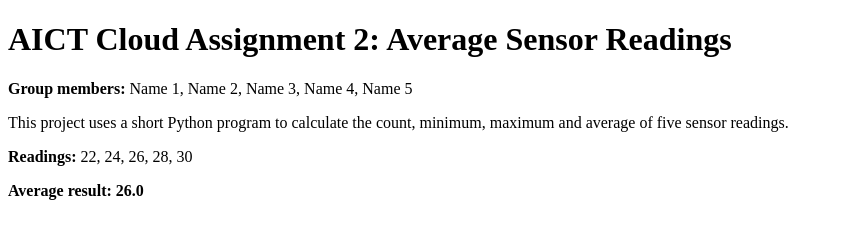
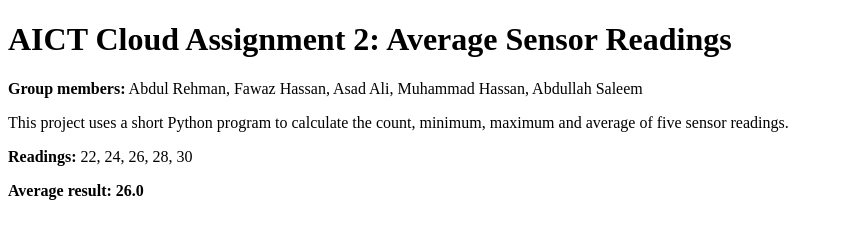
Before and after one commit to colon26/aict-cloud-assignment-2, a plain HTML site: page index.html in a window 1280 px wide. Shown: the whole page, without its empty margins (0-843 px from the left). Drawn offline with Linux system fonts and the light colour scheme.

Commit message:
Update index.html

```diff
--- a/index.html
+++ b/index.html
@@ -7,7 +7,7 @@
 <body>
   <h1>AICT Cloud Assignment 2: Average Sensor Readings</h1>
 
-  <p><strong>Group members:</strong> Name 1, Name 2, Name 3, Name 4, Name 5</p>
+  <p><strong>Group members:</strong> Abdul Rehman, Fawaz Hassan, Asad Ali, Muhammad Hassan, Abdullah Saleem</p>
 
   <p>This project uses a short Python program to calculate the count, minimum, maximum and average of five sensor readings.</p>
 
```
